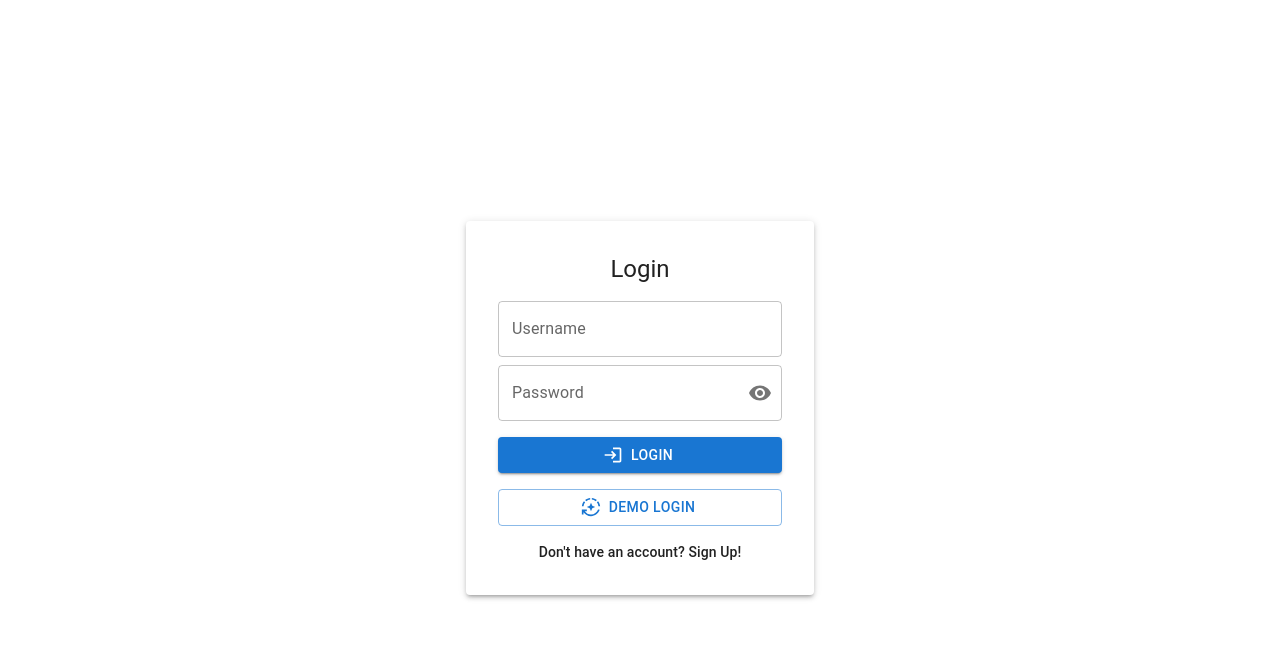
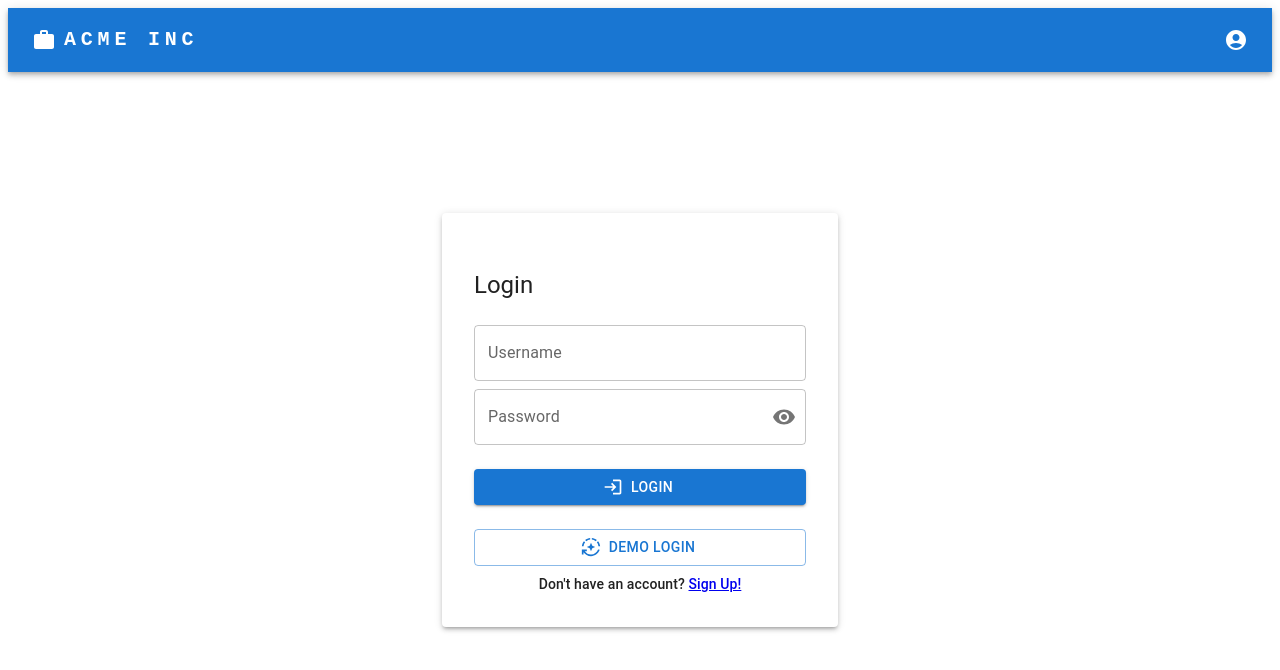
Before and after one commit to 2brownc/dashboard-with-login, a React (Create React App) app: page /login in a window 1280 px wide. Shown: the top 670 px of the page. Built offline with nearby package versions, Linux system fonts and the light colour scheme.

Commit message:
setup routes

```diff
--- a/src/App.jsx
+++ b/src/App.jsx
@@ -1,24 +1,26 @@
 import React from 'react';
-import Fade from '@mui/material/Fade';
-import Box from '@mui/material/Box';
+import {
+  BrowserRouter,
+  Routes,
+  Route,
+} from "react-router-dom";
 
 import LoginPage from './components/account/Login';
 import SignUpPage from './components/account/SignUp';
 import DashboardMain from './components/dashboard/Main';
-
+import Home from './components/home/Home';
 function App() {
-  // fade in the login form
-  const [show, setShow] = React.useState(false);
-  React.useEffect(() => {
-    setTimeout(() => { setShow(true) }, 500)
-  }, []);
 
   return (
-    <Fade in={show}>
-      <Box>
-        <LoginPage />
-      </Box>
-    </Fade>
+    <BrowserRouter>
+      <Routes>
+        <Route path="/" element={<Home />}>
+          <Route path="login" element={<LoginPage />} />
+          <Route path="signup" element={<SignUpPage />} />
+          <Route path="dashboard" element={<DashboardMain />} />
+        </Route>
+      </Routes>
+    </BrowserRouter>
   );
 }
 
--- a/src/components/account/Login.jsx
+++ b/src/components/account/Login.jsx
@@ -16,8 +16,16 @@
 import Visibility from '@mui/icons-material/Visibility';
 import VisibilityOff from '@mui/icons-material/VisibilityOff';
 import IconButton from '@mui/material/IconButton';
+import Fade from '@mui/material/Fade';
+import { Link } from "react-router-dom";
 
 export default function LoginPage() {
+  // fade in the login form
+  const [show, setShow] = React.useState(false);
+  React.useEffect(() => {
+    setTimeout(() => { setShow(true) }, 100)
+  }, []);
+
   /*
   maitain state of password field vales
   for password visibility toggle button
@@ -49,28 +57,36 @@
   };
 
   return (
-    <Container maxWidth="sm">
+    <Fade in={show}>
+      <Container maxWidth="xs" sx={{ height: 1 }}>
         <Grid
           container
-        direction="column"
           justifyContent="center"
           alignItems="center"
-        sx={{ minHeight: '100vh' }}
+          sx={{ height: 1 }}
         >
+          <Grid item>
             <Paper elevation={3}>
-          <Box p={4}>
-            <Stack
-              spacing={2}
+              <Grid
+                container
+                item
+                spacing={3}
                 justifyContent="center"
                 alignItems="center"
+                p={4}
               >
-              <Typography variant="h5" component="div" mb={2}>
+
+                <Grid item xs={12}>
+                  <Typography variant="h5" component="div">
                     Login
                   </Typography>
+                </Grid>
+
+                <Grid item xs={12}>
                   <Stack spacing={1}>
                     <TextField label="Username" id="outlined" type="username" />
 
-                <FormControl fullWidth sx={{ m: 1 }} variant="outlined">
+                    <FormControl variant="outlined">
                       <InputLabel htmlFor="password">Password</InputLabel>
                       <OutlinedInput
                         id="password"
@@ -95,15 +111,30 @@
                     </FormControl>
 
                   </Stack>
+                </Grid>
+
+                <Grid item xs={12}>
                   <Button variant="contained" fullWidth startIcon={<LoginIcon />}>Login</Button>
+                </Grid>
+
+                <Grid item xs={12}>
+                  <Stack
+                    spacing={1}
+                    alignItems="center"
+                    justifyContent="center"
+                  >
                     <Button variant="outlined" fullWidth startIcon={<AutoModeIcon />}>Demo Login</Button>
                     <Typography variant="subtitle2" component="div" sx={{ margin: 'auto' }}>
-                Don&apos;t have an account? Sign Up!
+                      Don&apos;t have an account? <Link to='../signup'>Sign Up!</Link>
                     </Typography>
                   </Stack>
-          </Box>
+                </Grid>
+
+              </Grid>
             </Paper>
           </Grid>
+        </Grid>
       </Container>
+    </Fade>
   );
 }
--- a/src/components/account/SignUp.jsx
+++ b/src/components/account/SignUp.jsx
@@ -22,6 +22,8 @@
 import PasswordValidator from 'password-validator';
 import FormHelperText from '@mui/material/FormHelperText';
 import { validate as validateEmail } from 'check-email-validation';
+import { Link } from "react-router-dom";
+import { useNavigate } from "react-router-dom";
 
 function getPasswordPolicy() {
   // set password policy
@@ -66,6 +68,15 @@
   );
 }
 export default function SignUpPage() {
+  // fade in the sign up form
+  const [show, setShow] = React.useState(false);
+  React.useEffect(() => {
+    setTimeout(() => { setShow(true) }, 100)
+  }, []);
+
+  // use hooks to navigate using React Router
+  const reactRouterNavigate = useNavigate();
+
   // popper needs an element reference
   // of the password field
   const passwordRef = React.useRef();
@@ -203,28 +214,36 @@
     }
   }, [passwordValues.password]);
 
+  /*
+  use React Router hook useHistory()
+  to navigate to "login form" path
+  */
+  const handleGoBackClick = () => {
+    reactRouterNavigate('../login', { replace: true });
+  }
+
   return (
-    <Container fixed>
+    <Fade in={show}>
+      <Container maxWidth="xs" sx={{ height: 1 }}>
         <Grid
           container
           justifyContent="center"
           alignItems="center"
-        sx={{ minHeight: '100vh' }}
+          sx={{ height: 1 }}
         >
-        <Grid
-          item
-        >
+          <Grid item>
             <Paper elevation={3}>
-            <Box width={400} m={4}>
               <Grid
                 container
                 item
                 spacing={3}
                 justifyContent="center"
                 alignItems="center"
+                p={4}
               >
+
                 <Grid item xs={12}>
-                  <Typography variant="h5" component="div" mb={2}>
+                  <Typography variant="h5" component="div">
                     Sign Up
                   </Typography>
                 </Grid>
@@ -321,18 +340,20 @@
                 <Grid item xs={12}>
                   <Stack spacing={1}>
                     <Divider>Don&apos;t want an account?</Divider>
-                    <Button variant="outlined" startIcon={<ArrowBackIosNewIcon />}>Go Back</Button>
+                    <Button
+                      variant="outlined"
+                      startIcon={<ArrowBackIosNewIcon />}
+                      onClick={handleGoBackClick}
+                    >
+                      Go Back
+                    </Button>
                   </Stack>
                 </Grid>
-
-                <Grid item xs={12}>
-                  {' '}
               </Grid>
-              </Grid>
-            </Box>
             </Paper>
           </Grid>
         </Grid>
       </Container>
+    </Fade>
   );
 }
--- a/src/components/dashboard/Main.jsx
+++ b/src/components/dashboard/Main.jsx
@@ -1,6 +1,5 @@
 import React from 'react';
 import Box from '@mui/material/Box';
-import Container from '@mui/material/Container';
 import Grid from '@mui/material/Grid';
 
 import CountCard from './CountCard';
@@ -10,8 +9,7 @@
 
 export default function DashboardMain() {
   return (
-    <Container maxWidth="md">
-      <Box>
+    <Box mt={3} mb={3}>
       <Grid
         container
         spacing={4}
@@ -35,6 +33,5 @@
         </Grid>
       </Grid>
     </Box>
-    </Container>
   );
 }
--- a/src/components/home/Header.jsx
+++ b/src/components/home/Header.jsx
@@ -0,0 +1,168 @@
+import * as React from 'react';
+import AppBar from '@mui/material/AppBar';
+import Box from '@mui/material/Box';
+import Toolbar from '@mui/material/Toolbar';
+import IconButton from '@mui/material/IconButton';
+import Typography from '@mui/material/Typography';
+import Menu from '@mui/material/Menu';
+import MenuIcon from '@mui/icons-material/Menu';
+import Container from '@mui/material/Container';
+import Avatar from '@mui/material/Avatar';
+import Button from '@mui/material/Button';
+import Tooltip from '@mui/material/Tooltip';
+import MenuItem from '@mui/material/MenuItem';
+import WorkIcon from '@mui/icons-material/Work';
+import AccountCircleIcon from '@mui/icons-material/AccountCircle';
+
+const pages = [];
+const settings = ['Logout'];
+
+export default function Header() {
+  const [anchorElNav, setAnchorElNav] = React.useState(null);
+  const [anchorElUser, setAnchorElUser] = React.useState(null);
+
+  const handleOpenNavMenu = (event) => {
+    setAnchorElNav(event.currentTarget);
+  };
+  const handleOpenUserMenu = (event) => {
+    setAnchorElUser(event.currentTarget);
+  };
+
+  const handleCloseNavMenu = () => {
+    setAnchorElNav(null);
+  };
+
+  const handleCloseUserMenu = () => {
+    setAnchorElUser(null);
+  };
+
+  return (
+    <AppBar position="static">
+      <Container maxWidth="xl">
+        <Toolbar disableGutters>
+          <WorkIcon sx={{ display: { xs: 'none', md: 'flex' }, mr: 1 }} />
+          <Typography
+            variant="h6"
+            noWrap
+            component="a"
+            href="/"
+            sx={{
+              mr: 2,
+              display: { xs: 'none', md: 'flex' },
+              fontFamily: 'monospace',
+              fontWeight: 700,
+              letterSpacing: '.3rem',
+              color: 'inherit',
+              textDecoration: 'none',
+            }}
+          >
+            ACME INC
+          </Typography>
+
+          <Box sx={{ flexGrow: 1, display: { xs: 'flex', md: 'none' } }}>
+            <IconButton
+              size="large"
+              aria-label="account of current user"
+              aria-controls="menu-appbar"
+              aria-haspopup="true"
+              onClick={handleOpenNavMenu}
+              color="inherit"
+            >
+              <MenuIcon />
+            </IconButton>
+            <Menu
+              id="menu-appbar"
+              anchorEl={anchorElNav}
+              anchorOrigin={{
+                vertical: 'bottom',
+                horizontal: 'left',
+              }}
+              keepMounted
+              transformOrigin={{
+                vertical: 'top',
+                horizontal: 'left',
+              }}
+              open={Boolean(anchorElNav)}
+              onClose={handleCloseNavMenu}
+              sx={{
+                display: { xs: 'block', md: 'none' },
+              }}
+            >
+              {pages.map((page) => (
+                <MenuItem key={page} onClick={handleCloseNavMenu}>
+                  <Typography textAlign="center">{page}</Typography>
+                </MenuItem>
+              ))}
+            </Menu>
+          </Box>
+          <WorkIcon sx={{ display: { xs: 'flex', md: 'none' }, mr: 1 }} />
+          <Typography
+            variant="h5"
+            noWrap
+            component="a"
+            href=""
+            sx={{
+              mr: 2,
+              display: { xs: 'flex', md: 'none' },
+              flexGrow: 1,
+              fontFamily: 'monospace',
+              fontWeight: 700,
+              letterSpacing: '.3rem',
+              color: 'inherit',
+              textDecoration: 'none',
+            }}
+          >
+            LOGO
+          </Typography>
+          <Box sx={{ flexGrow: 1, display: { xs: 'none', md: 'flex' } }}>
+            {pages.map((page) => (
+              <Button
+                key={page}
+                onClick={handleCloseNavMenu}
+                sx={{ my: 2, color: 'white', display: 'block' }}
+              >
+                {page}
+              </Button>
+            ))}
+          </Box>
+
+          <Box sx={{ flexGrow: 0 }}>
+            <Tooltip title="Open settings">
+              <IconButton
+                onClick={handleOpenUserMenu}
+                color="inherit"
+                sx={{ p: 0 }}
+              >
+                <AccountCircleIcon />
+              </IconButton>
+            </Tooltip>
+            <Menu
+              sx={{ mt: '45px' }}
+              id="menu-appbar"
+              anchorEl={anchorElUser}
+              anchorOrigin={{
+                vertical: 'top',
+                horizontal: 'right',
+              }}
+              keepMounted
+              transformOrigin={{
+                vertical: 'top',
+                horizontal: 'right',
+              }}
+              open={Boolean(anchorElUser)}
+              onClose={handleCloseUserMenu}
+            >
+              {settings.map((setting) => (
+                <MenuItem key={setting} onClick={handleCloseUserMenu}>
+                  <IconButton>
+                    <Typography textAlign="center">{setting}</Typography>
+                  </IconButton>
+                </MenuItem>
+              ))}
+            </Menu>
+          </Box>
+        </Toolbar>
+      </Container>
+    </AppBar>
+  );
+};
--- /dev/null
+++ b/src/components/home/Home.jsx
@@ -0,0 +1,17 @@
+import React from 'react';
+import Container from '@mui/material/Container';
+import Box from '@mui/material/Box';
+import { Outlet } from 'react-router-dom';
+
+import Header from './Header';
+
+export default function Home() {
+  return (
+    <Box sx={{ height: '90vh' }}>
+      <Header />
+      <Container mt={3} pt={3} maxWidth="md" sx={{ height: '100%' }}>
+        <Outlet />
+      </Container>
+    </Box>
+  );
+}
```
Lines whose indentation alone changed are shown as unchanged.
